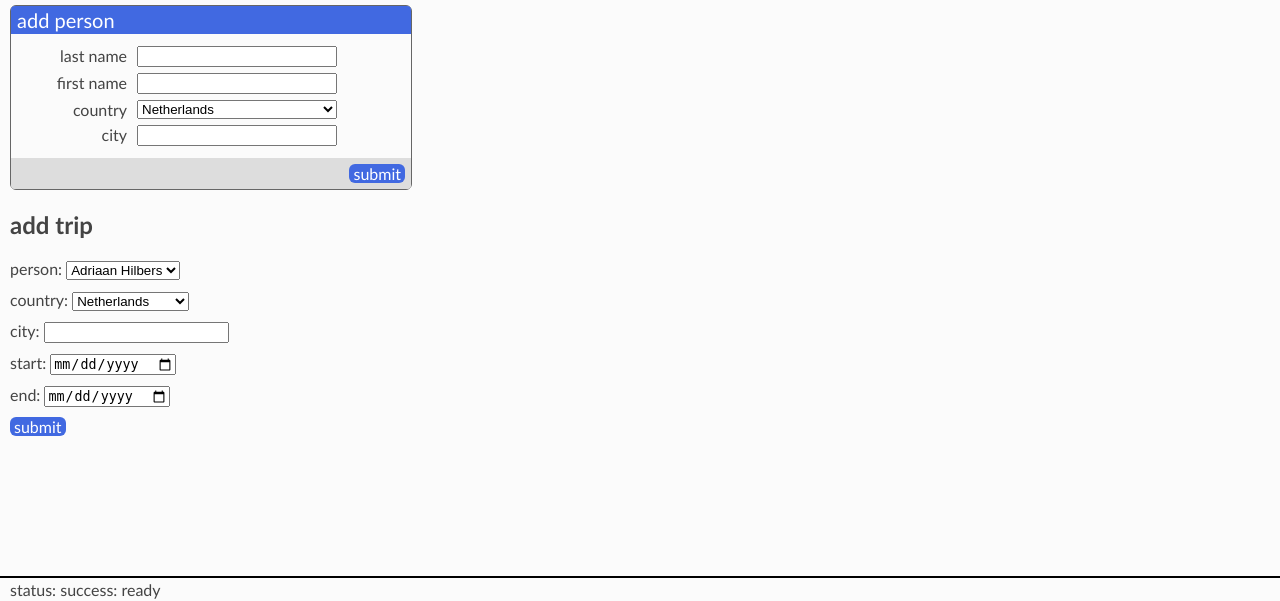
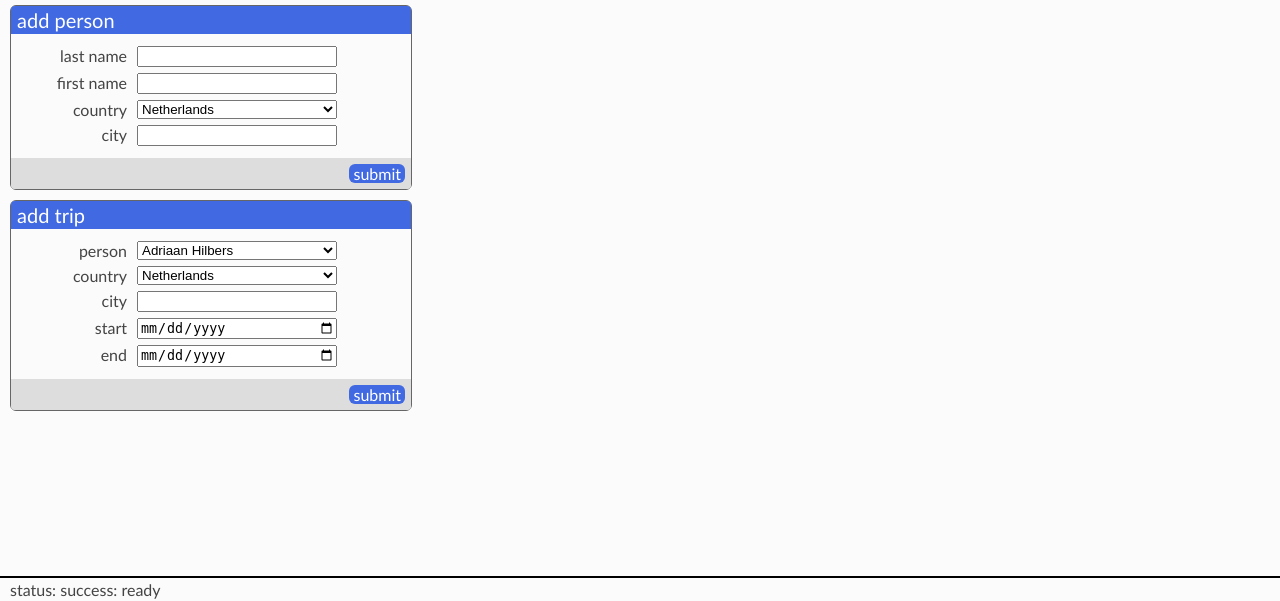
Before and after one commit to ahilbers/calendar, a Flask app: page / in a window 1280 px wide. Shown: the part 199-800 px from the top of the page. Run offline with Flask 3, Linux system fonts and the light colour scheme.

Commit message:
make add-trip fit the style

```diff
--- a/schedules/frontend/templates/home.html
+++ b/schedules/frontend/templates/home.html
@@ -78,7 +78,7 @@
 
                 </div>
 
-                {# Submit button #}
+                {# submit button #}
                 <div class="body-widget-footer">
                     <button type="submit">Submit</button>
                 </div>
@@ -86,45 +86,58 @@
             </form>
         </div>
 
-        {# Form: Add Trip #}
-        <div>
-            <h2>Add Trip</h2>
+        {# add trip #}
+        <div class="body-widget-container">
+            <div class="body-widget-header">Add Trip</div>
+
             <form method="post">
                 <input type="hidden" name="request_type" value={{ RequestType.ADD_TRIP }}>
 
-                {# Drop-down list for person #}
-                <label style="display:block; margin-bottom:10px">
-                    Person:
-                    <select id="person_id", name="person_id">
+                <div class="body-widget-body">
+
+                    {# drop-down list for person #}
+                    <div class="form-row">
+                        <label for="add_trip_person"> Person </label>
+                        <select id="add_trip_person", name="person_id">
                             {% for single_person_calendar in calendar.single_person_calendars %}
                                 <option value="{{ single_person_calendar.person.unique_id }}">
                                     {{ single_person_calendar.person.display_name_frontend }}
                                 </option>
                             {% endfor %}
                         </select>
-                </label>
+                    </div>
 
-                {# Drop-down list for home country, free field for home city #}
-                <label style="display:block; margin-bottom:10px">
-                    Country:
-                    <select id="country", name="country">
+                    {# drop-down list for country, free field for city #}
+                    <div class="form-row">
+                        <label for="add_trip_country"> Country </label>
+                        <select id="add_trip_country" name="country">
                             {% for c in objects.Country %}
-                            <option value="{{ c.name }}">{{ c.value.replace("_", " ").title() }}</option>
+                                <option value="{{ c.name }}">{{ c.value.replace("_", " ").title() }} </option>
                             {% endfor %}
                         </select>
-                </label>
-                <label style="display:block; margin-bottom:10px">
-                    City: <input type="text" name="city">
-                </label>
-                <label style="display:block; margin-bottom:10px;">
-                    Start: <input type="date" name="start_date">
-                </label>
-                <label style="display:block; margin-bottom:10px;">
-                    End: <input type="date" name="end_date">
-                </label>
+                    </div>
+                    <div class="form-row">
+                        <label for="add_trip_city"> City </label>
+                        <input type="text" id="add_trip_city" name="city">
+                    </div>
 
-                {# Submit button #}
+                    {# date picker for dates #}
+                    <div class="form-row">
+                        <label for="add_trip_start_date"> Start </label>
+                        <input type="date" id="add_trip_start_date" name="start_date">
+                    </div>
+                    <div class="form-row">
+                        <label for="add_trip_end_date"> End </label>
+                        <input type="date" id="add_trip_start_date" name="end_date">
+                    </div>
+
+                </div>
+
+                {# submit button #}
+                <div class="body-widget-footer">
                     <button type="submit">Submit</button>
+                </div>
+
             </form>
         </div>
 
```
Lines whose indentation alone changed are shown as unchanged.
